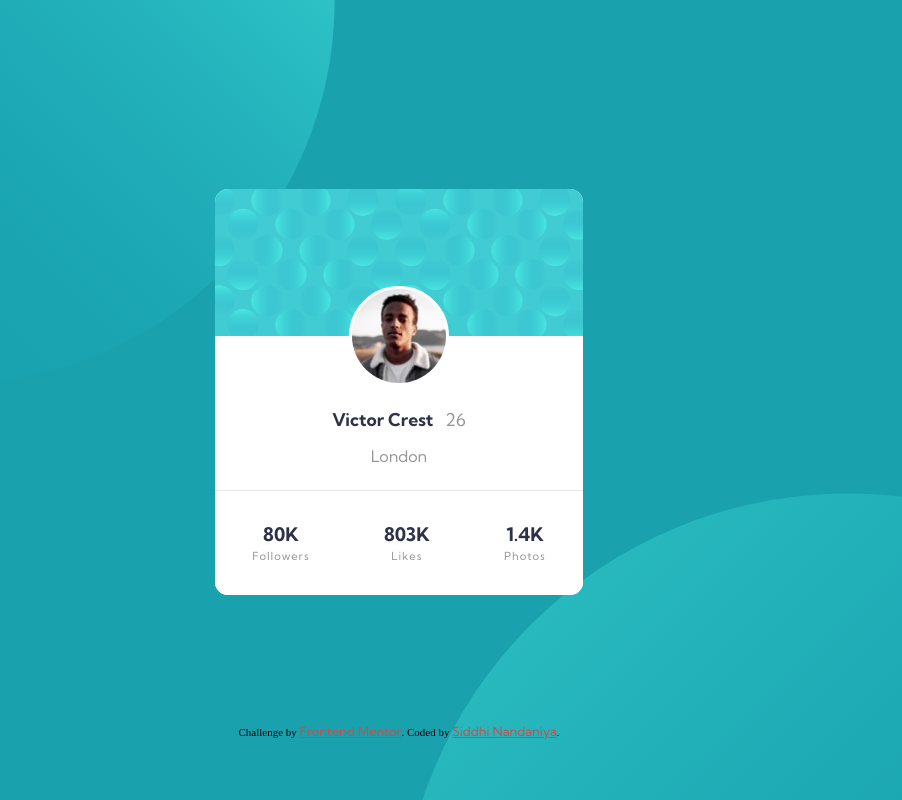
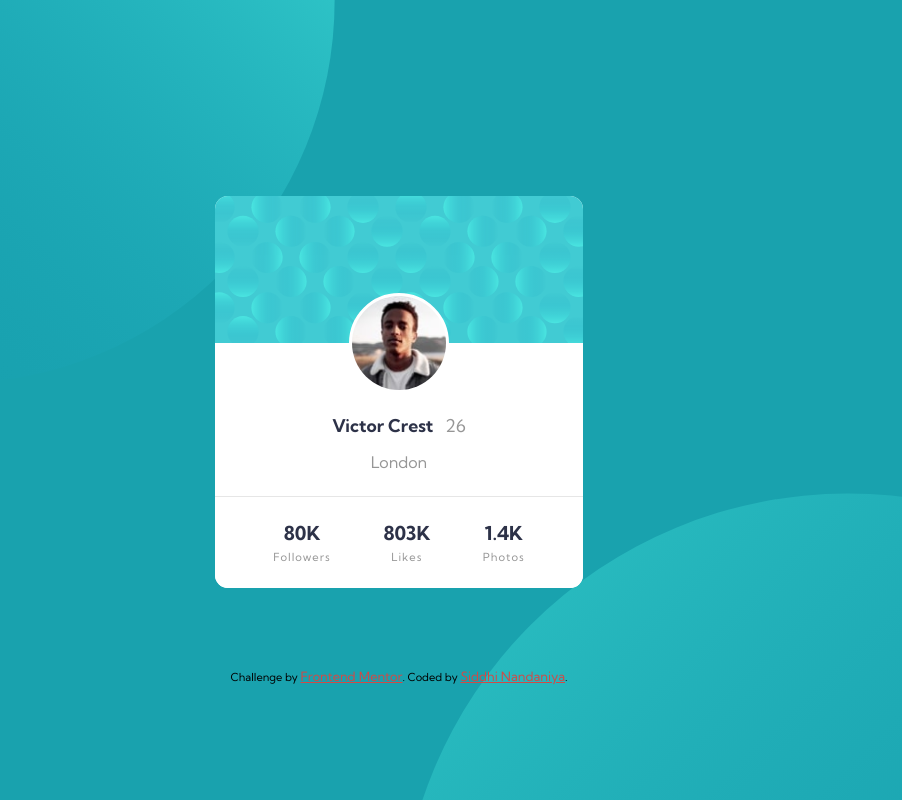
Before and after one commit to Siddhinandaniya/Profile-card-component, a plain HTML site: page index.html in a window 1280 px wide. Shown: the whole page, without its empty margins (241-1143 px from the left). Drawn offline with Linux system fonts and the light colour scheme.

Commit message:
Add files via upload

```diff
--- a/index.html
+++ b/index.html
@@ -21,7 +21,7 @@
       rel="stylesheet"
     />
 
-    <title>Frontend Mentor | Profile card component</title>
+    <title>copy-Frontend Mentor | Profile card component</title>
 
     <!-- Feel free to remove these styles or customise in your own stylesheet 👍 -->
     <style>
@@ -52,18 +52,11 @@
           <p class="london">London</p>
 
           <div class="last-box">
-            <div class="box-L">
-              <h3>80K</h3>
-              <p>Followers</p>
-            </div>
-            <div class="box-L">
-              <h3>803K</h3>
-              <p>Likes</p>
-            </div>
-            <div class="box-L">
-              <h3>1.4K</h3>
-              <p>Photos</p>
-            </div>
+            <ul class="stats">
+              <li><span class="stats-num">80K</span>Followers</li>
+              <li><span class="stats-num">803K</span>Likes</li>
+              <li><span class="stats-num"> 1.4K</span>Photos</li>
+            </ul>
           </div>
         </div>
       </div>
--- a/scss/main.scss
+++ b/scss/main.scss
@@ -74,37 +74,41 @@ div {
     font-size: 1rem;
     margin-bottom: 1.5rem;
   }
-  hr {
-    width: 100%;
-    color: $Dark-grayish-blue;
 
-    border-bottom: none;
-  }
-  .last-box {
-    border-top: 1px solid hsl(0, 0%, 90%);
+  .stats {
+    font-family: $font-type;
     width: 100%;
     @include flexbox;
     flex-direction: row;
     justify-content: space-around;
 
-    .box-L {
-      margin: 2rem 0;
+    .stats-num {
+      font-size: 1.2rem;
+      margin-bottom: 0.3rem;
+      font-weight: 800;
+      letter-spacing: 0px;
+      color: $Very-dark-desaturated-blue;
+    }
+    li {
+      margin: 1.5rem;
+      letter-spacing: 1px;
+      font-size: 0.7rem;
+      color: $Dark-gray;
+      font-weight: 400;
       @include flexbox;
-      h3 {
-        color: $Very-dark-desaturated-blue;
-      }
-      p {
-        margin-top: 0.2rem;
-        letter-spacing: 1px;
-        font-size: 0.7rem;
-        margin-bottom: 0;
-      }
+      list-style: none;
     }
+  }
+  .last-box {
+    border-top: 1px solid hsl(0, 0%, 90%);
+    width: 100%;
+    padding: 0 2rem;
   }
 }
 .attribution {
   position: relative;
-  top: 8rem;
+  top: 5rem;
+  font-family: $font-type;
 }
 .attribution a:link,
 a:visited {
```
Also changed, not shown: scss/main.css, 1 other file.
